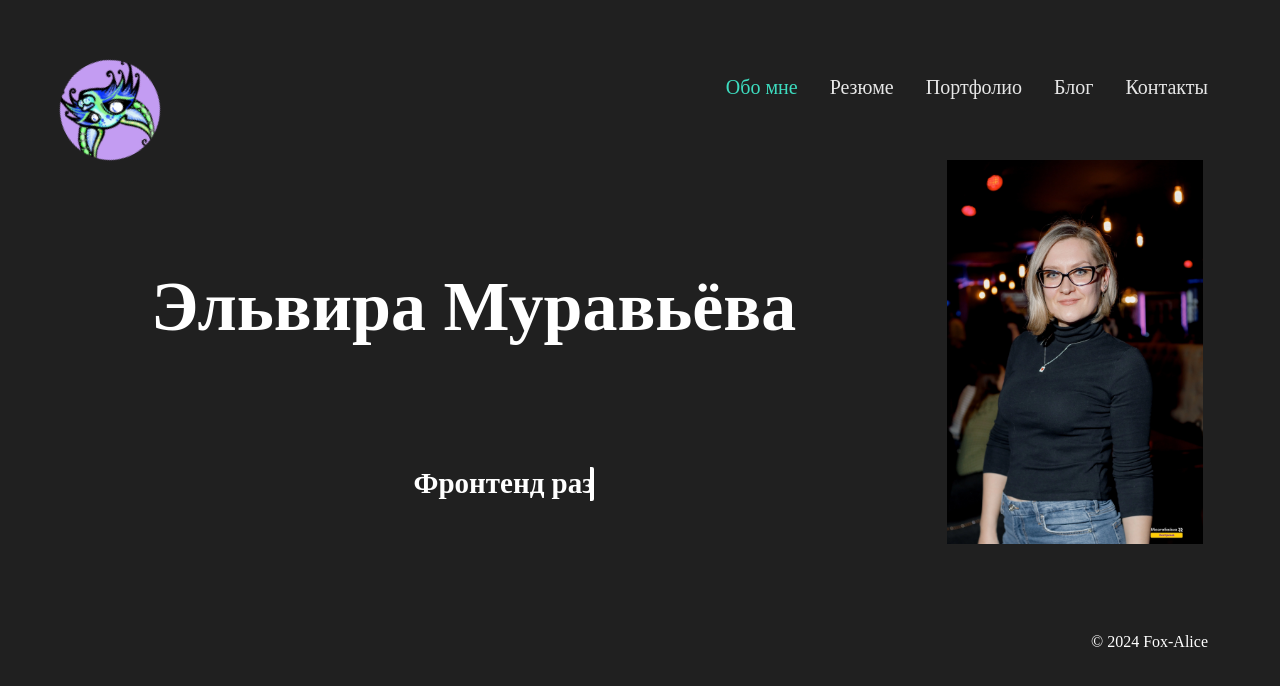
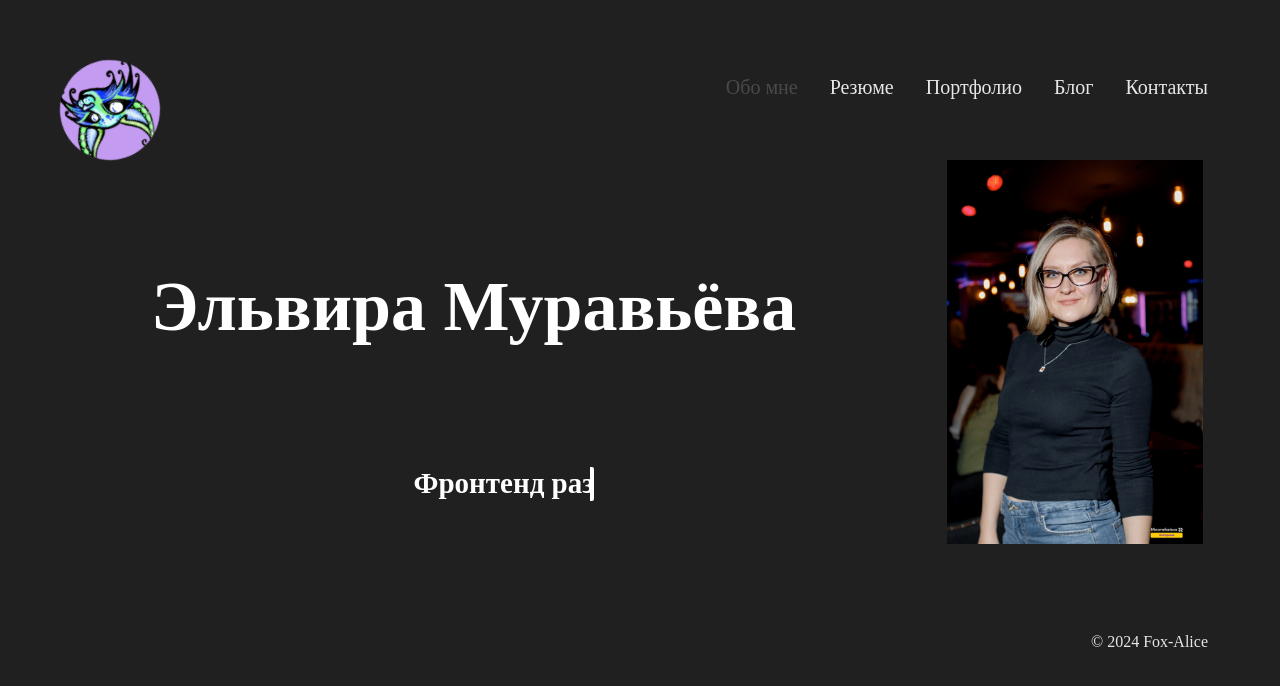
Before and after one commit to Fox-Alice/portfolio-frontend, a React (Create React App) app: page / in a window 1280 px wide. In both pictures the pointer is over the link "Обо мне". Shown: the top 686 px of the page. Built offline with nearby package versions, Linux system fonts and the light colour scheme; a web font is replaced by a local one.

Commit message:
feat: add github link

```diff
--- a/src/Footer/Footer.js
+++ b/src/Footer/Footer.js
@@ -5,9 +5,11 @@ import './Footer.css';
 
 function Footer() {
   return (
-    <footer className="footer">
+    <footer className='footer'>
+        <a className='footer__link navbar__link' href='https://github.com/Fox-Alice'>
         <p className='footer__author'>© 2024 Fox-Alice
         </p>
+        </a>
       </footer>
   );
 }
--- a/src/NavBar/NavBar.css
+++ b/src/NavBar/NavBar.css
@@ -22,5 +22,5 @@
 }
 
 .navbar__link:hover {
-    color: #3ddcbf;
+    color: rgba(78, 78, 78, 0.9);
 }
```
